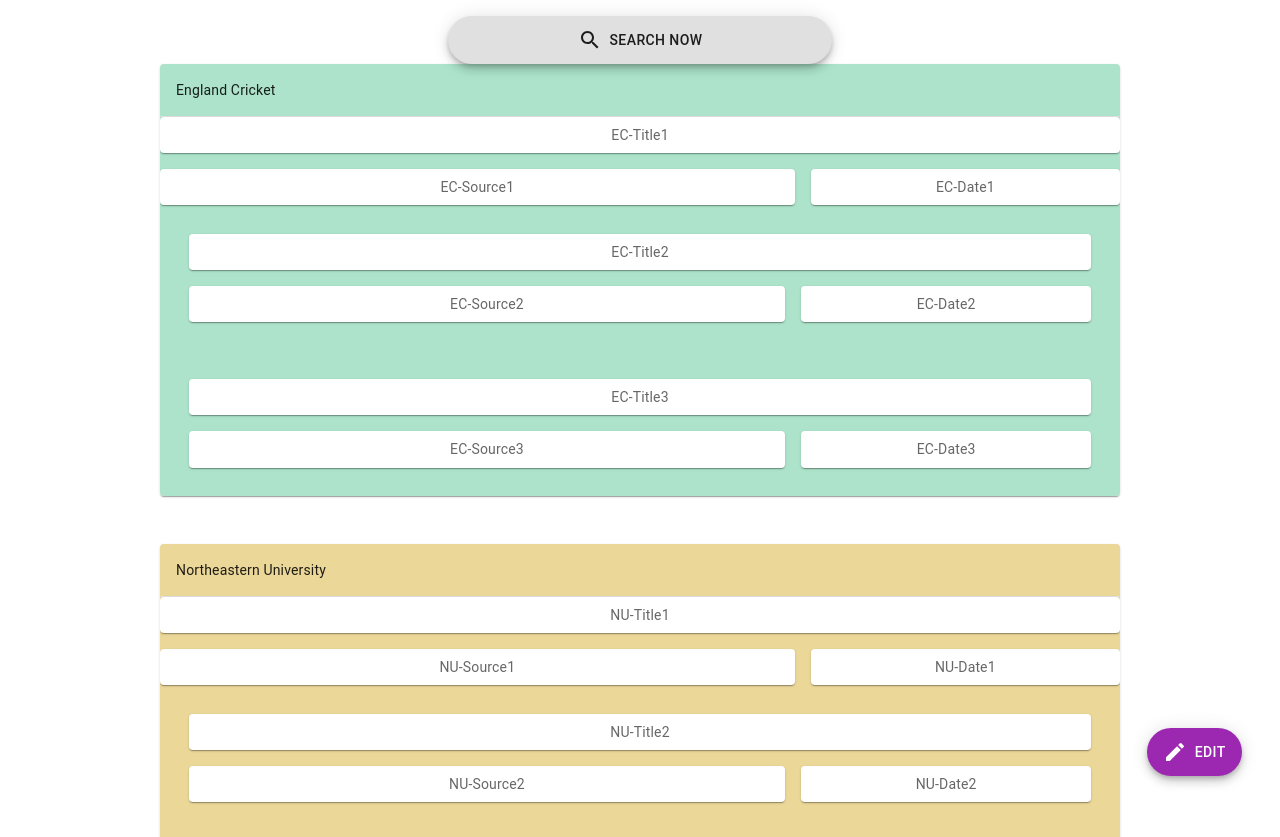
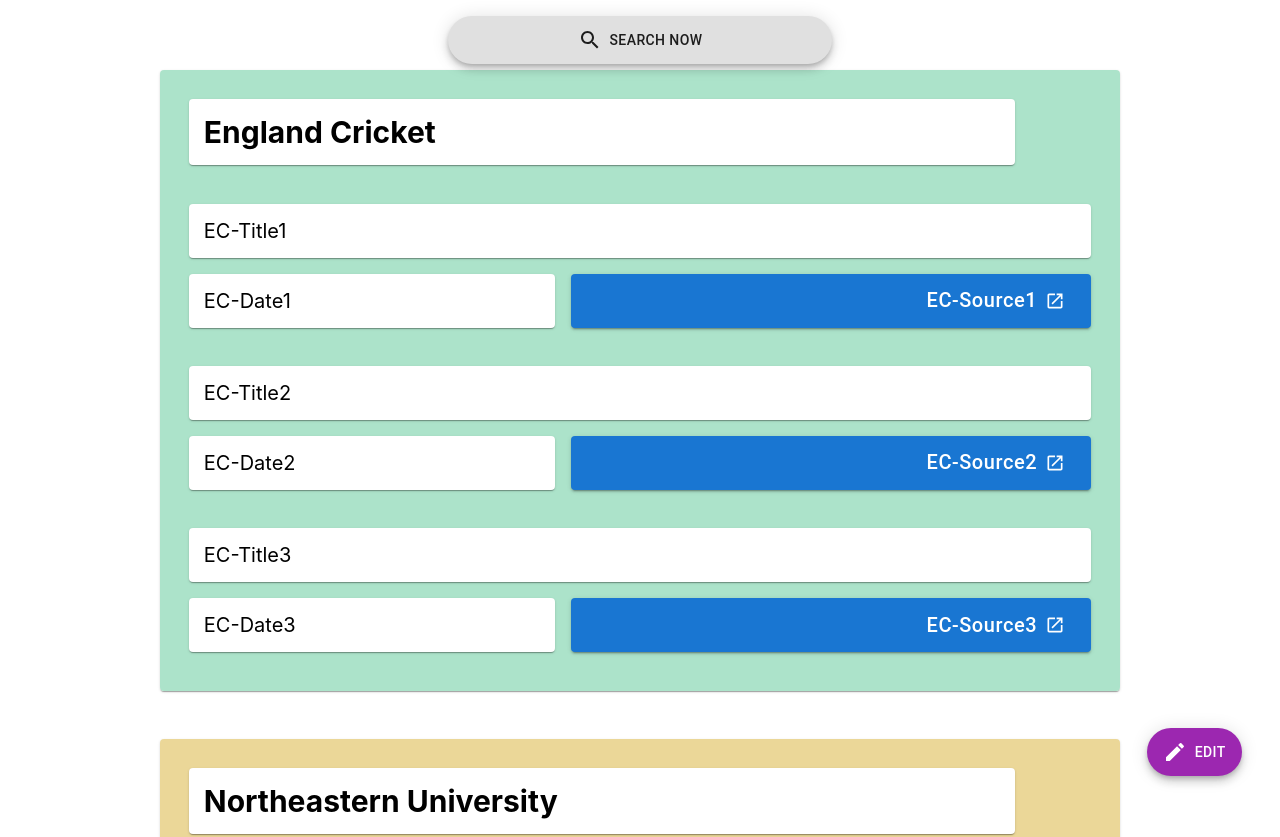
Before and after one commit to tyler-school/cs4992, a React (Create React App) app in the folder frontend/: page / in a window 1280 px wide. Shown: the top 837 px of the page. Built offline with nearby package versions, Linux system fonts and the light colour scheme; no server answers.

Commit message:
Finished up looks of the home page without colors

```diff
--- a/frontend/src/components/HomePage.tsx
+++ b/frontend/src/components/HomePage.tsx
@@ -17,6 +17,7 @@
 }));
 
 const API_URL = 'https://jsonplaceholder.typicode.com/todos/1'; // Example URL that provides JSON data
+const LOCAL_API_URL = 'http://127.0.0.1:8000/home/temp';
 
 const HomePage: React.FC = () => {
 
@@ -111,7 +112,7 @@
   useEffect(() => {
     const interval = setInterval(() => {
       // alert("Original JSON: " + newWidgetsObj.widgets[0].searchTerm)
-      const modifiedWidgets = moveLastToFront(data.widgets)
+      const modifiedWidgets = moveLastToFront(widgetsData!.widgets)
       const modifiedWidgetObj: WidgetsJSON = {
         widgets: modifiedWidgets
       }
@@ -127,27 +128,77 @@
 
   // T1 - Uncomment T1 sections for the practice API call functionality
   // Practice JSON getting
-  const [testJsonString, setTestJsonString] = useState('');
+  // const [testJsonString, setTestJsonString] = useState('');
 
   // TODO: I think I can just use set data from the other use effect I have, and that should set the data nicely
 
-  useEffect(() => {
-    const fetchData = async () => {
-      try {
-        const response = await fetch(API_URL);
-        const data = await response.json();
-        setTestJsonString(data.title) // Assuming the JSON has that field
-        console.log("TEST LOG HERE")
-        console.log(data);
-        console.log(newWidgetsObj);
+  // useEffect(() => {
+
+  //   const fetchData = async () => {
+  //     try {
+  //       const response = await fetch(LOCAL_API_URL);
+
+  //       if (!response.ok) {
+  //         throw new Error('Network response was not ok');
+  //       }
+
+  //       const dataNameFour: WidgetsJSON = await response.json();
+
+  //       if (!dataNameFour || !dataNameFour.widgets)
+
+
+  //       const data = await response.json();
+  //       setTestJsonString(data.widgets[0].searchTerm) // Assuming the JSON has that field
+  //       console.log("TEST LOG HERE")
+  //       console.log(data);
+  //       console.log(newWidgetsObj);
+  //     }
+  //     catch (error) {
+  //       console.error("Error fetching data: ", error);
+  //     }
+  //   };
+
+  //   fetchData();
+
+  //   // const fetchData = async () => {
+  //   //   try {
+  //   //     const response = await fetch(LOCAL_API_URL);
+  //   //     const data = await response.json();
+  //   //     setTestJsonString(data.widgets[0].searchTerm) // Assuming the JSON has that field
+  //   //     console.log("TEST LOG HERE")
+  //   //     console.log(data);
+  //   //     console.log(newWidgetsObj);
+  //   //   }
+  //   //   catch (error) {
+  //   //     console.error("Error fetching data: ", error);
+  //   //   }
+  //   // };
+
+  //   // fetchData();
+  // }, []);
+
+
+  const [widgetsData, setWidgetsData] = useState<WidgetsJSON | null>(newWidgetsObj);
+
+    useEffect(() => {
+      async function fetchWidgetsData(): Promise<void> {
+
+        try {
+          const response = await fetch(LOCAL_API_URL);
+          if (!response.ok) {
+            throw new Error('Network response was not ok');
+          }
+
+          const dataNameFive: WidgetsJSON = await response.json();
+          setWidgetsData(dataNameFive);
+        }
+        catch (error) {
+          console.error("Error fetching widgets data: ", error)
+        }
       }
-      catch (error) {
-        console.error("Error fetching data: ", error);
-      }
-    };
 
-    fetchData();
-  }, []);
+      fetchWidgetsData();
+    }, [])
 
 
   return (
@@ -178,11 +229,11 @@
         width: "75%",
         marginLeft: "12.5%",
         marginRight: "12.5%",
-        marginTop: "5%"
+        marginTop: "5.5%"
       }}>
 
         {
-          data.widgets.map((widget) => {
+          widgetsData?.widgets.map((widget) => {
             return <DisplayWidgetComponent searchTerm={widget.searchTerm} numberOfDays={widget.numberOfDays} articles={widget.articles} />
             // return <h1>{widget.searchTerm}</h1>
           })
--- a/frontend/src/components/WidgetComponent.tsx
+++ b/frontend/src/components/WidgetComponent.tsx
@@ -1,10 +1,11 @@
 // WidgetComponent.tsx
 
-import { Tooltip, Fab, Grid, Accordion, AccordionDetails, AccordionSummary, Box, Checkbox, FormControlLabel, FormGroup, Input, Paper, Table, TableBody, TableCell, TableContainer, TableHead, TableRow, TextField, Typography } from "@mui/material";
+import { Button, Tooltip, Fab, Grid, Accordion, AccordionDetails, AccordionSummary, Box, Checkbox, FormControlLabel, FormGroup, Input, Paper, Table, TableBody, TableCell, TableContainer, TableHead, TableRow, TextField, Typography } from "@mui/material";
 import React from "react";
 import { Widget } from "../types/widgets";
 import { styled } from '@mui/material/styles';
-
+import theme from "../util/theme";
+import OpenInNewIcon from '@mui/icons-material/OpenInNew';
 
 const Item = styled(Paper)(({ theme }) => ({
     backgroundColor: theme.palette.mode === 'dark' ? '#1A2027' : '#fff',
@@ -12,6 +13,31 @@
     padding: theme.spacing(1),
     textAlign: 'center',
     color: theme.palette.text.secondary,
+}));
+
+const TitleItem = styled(Paper)(({}) => ({
+    backgroundColor: 'white',
+    fontSize: '30px',
+    fontWeight: 'bold',
+    padding: '15px',
+    textAlign: 'left',
+    color: 'black'
+}));
+
+const ArticleTitle = styled(Paper)(({}) => ({
+    backgroundColor: 'white',
+    fontSize: '20px',
+    padding: '15px',
+    textAlign: 'left',
+    color: 'black',
+}));
+
+const DateTitle = styled(Paper)(({}) => ({
+    backgroundColor: 'white',
+    fontSize: '20px',
+    padding: '15px',
+    textAlign: 'left',
+    color: 'black',
 }));
 
 const DisplayWidgetComponent: React.FC<Widget> = ({ searchTerm, numberOfDays, articles }) => {
@@ -36,41 +62,60 @@
             <TableBody>
                 {/* ROW 1 */}
                 <TableRow>
-                <TableCell colSpan={1}>{searchTerm}</TableCell>
+                    <Box sx={{padding: "3%", paddingBottom: "4%"}}>
+                        <Grid container spacing={2}>
+                            <Grid item xs={11}>
+                                <TitleItem>{searchTerm}</TitleItem>
+                            </Grid>
+                        </Grid>
+                    </Box>
+
+                {/* <TableCell colSpan={1}>{searchTerm}</TableCell> */}
                 </TableRow>
 
                 {/* ROW 2 */}
                 <TableRow>
                 {/* Article 1 */}
+
+                    <Box sx={{padding: "3%", paddingTop: "0%", paddingBottom: "4%",}}>
+
+                        {/* Article 1 */}
                         <Grid container spacing={2}>
                         <Grid item xs={12}>
-                    <Item>{articles[0].title}</Item>
+                            <ArticleTitle>{articles[0].title}</ArticleTitle>
                         </Grid>
-                    <Grid item xs={8}>
-                    <Item>{articles[0].source}</Item>
+                        <Grid item xs={5}>
+                            <DateTitle>{articles[0].date}</DateTitle>
                         </Grid>
-                    <Grid item xs={4}>
-                    <Item>{articles[0].date}</Item>
+
+                        <Grid item xs={7}>
+                            <Button href={articles[0].link} target="_blank" sx={{fontSize: "20px", textTransform: "inherit", justifyContent: "flex-end", padding: '9.5px', paddingRight: '30px',}} variant="contained" fullWidth endIcon={<OpenInNewIcon />}>{articles[0].source}</Button>
                         </Grid>
+
                         </Grid>
+
+                    </Box>
+
                 </TableRow>
 
                 {/* ROW 3 */}
                 <TableRow>
 
-                <Box sx={{padding: "3%"}}>
+                    <Box sx={{padding: "3%", paddingTop: "0%", paddingBottom: "4%",}}>
 
                         {/* Article 2 */}
                         <Grid container spacing={2}>
                         <Grid item xs={12}>
-                        <Item>{articles[1].title}</Item>
+                            <ArticleTitle>{articles[1].title}</ArticleTitle>
                         </Grid>
-                    <Grid item xs={8}>
-                        <Item>{articles[1].source}</Item>
+                        <Grid item xs={5}>
+                            <DateTitle>{articles[1].date}</DateTitle>
                         </Grid>
-                    <Grid item xs={4}>
-                        <Item>{articles[1].date}</Item>
+
+                        <Grid item xs={7}>
+                            <Button href={articles[1].link} target="_blank" sx={{fontSize: "20px", textTransform: "inherit", justifyContent: "flex-end", padding: '9.5px', paddingRight: '30px',}} variant="contained" fullWidth endIcon={<OpenInNewIcon />}>{articles[1].source}</Button>
                         </Grid>
+
                         </Grid>
 
                     </Box>
@@ -80,19 +125,21 @@
                 {/* ROW 4 */}
                 <TableRow>
 
-                <Box sx={{padding: "3%"}}>
+                    <Box sx={{padding: "3%", paddingTop: "0%", paddingBottom: "4%",}}>
 
-                    {/* Article 3 */}
+                        {/* Article 1 */}
                         <Grid container spacing={2}>
                         <Grid item xs={12}>
-                        <Item>{articles[2].title}</Item>
+                            <ArticleTitle>{articles[2].title}</ArticleTitle>
                         </Grid>
-                    <Grid item xs={8}>
-                        <Item>{articles[2].source}</Item>
+                        <Grid item xs={5}>
+                            <DateTitle>{articles[2].date}</DateTitle>
                         </Grid>
-                    <Grid item xs={4}>
-                        <Item>{articles[2].date}</Item>
+
+                        <Grid item xs={7}>
+                            <Button href={articles[2].link} target="_blank" sx={{fontSize: "20px", textTransform: "inherit", justifyContent: "flex-end", padding: '9.5px', paddingRight: '30px',}} variant="contained" fullWidth endIcon={<OpenInNewIcon />}>{articles[2].source}</Button>
                         </Grid>
+
                         </Grid>
 
                     </Box>
```
Also changed, not shown: 2 other files (tests, documents, lock files or other folders). Lines whose indentation alone changed are shown as unchanged.
